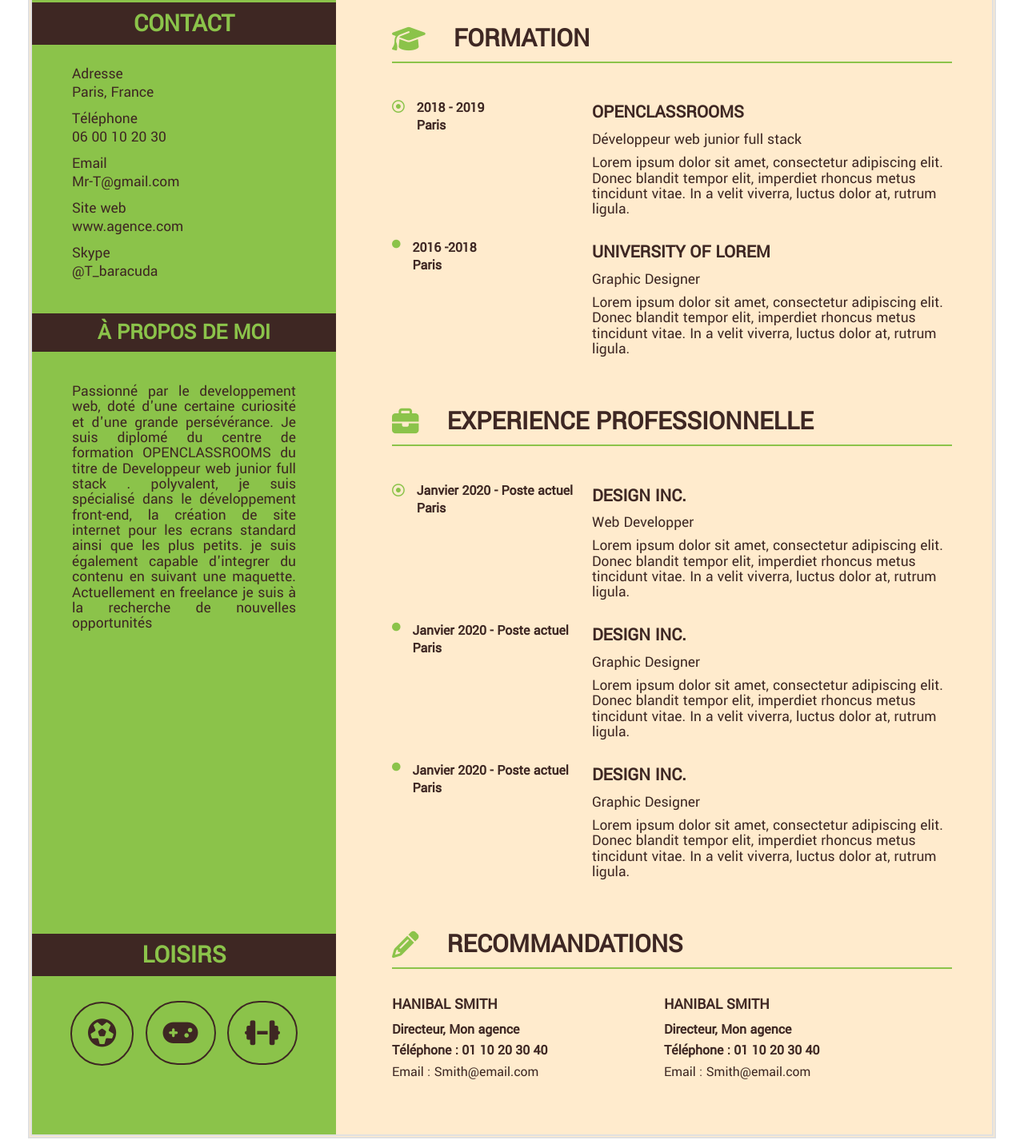
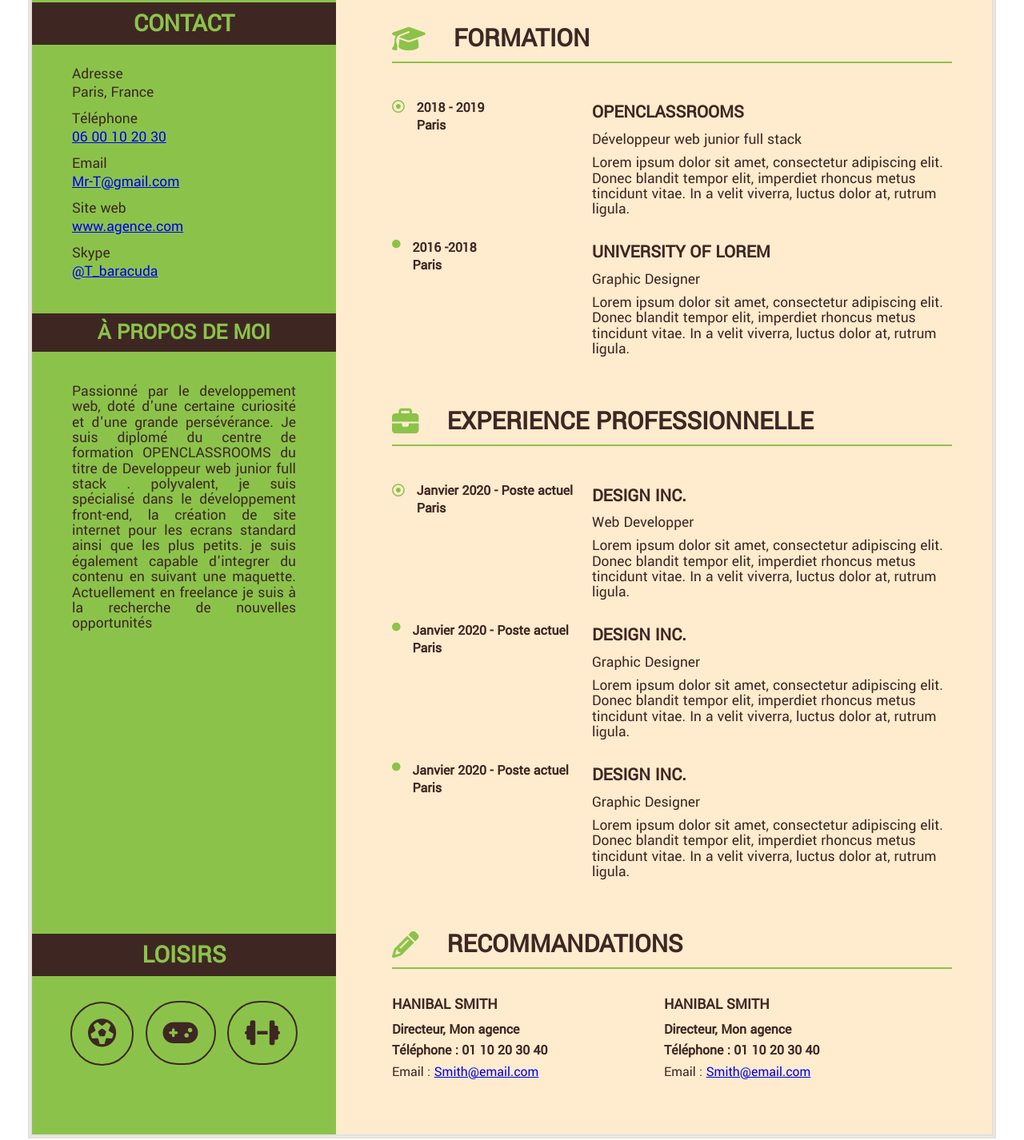
Before and after one commit to Fred-prog/Fred-prog.P2.github.io, a plain HTML site: page index.html in a window 1280 px wide. Shown: the part 346-1772 px from the top of the page at 80% size. Drawn offline with Linux system fonts and the light colour scheme; files whose address does not match are found by name; a web font is replaced by a local one.

Commit message:
modification index

```diff
--- a/index.html
+++ b/index.html
@@ -33,19 +33,19 @@
                     </div>
                     <div class="contact_libele">
                         <p>Téléphone</p>
-                        <p>06 00 10 20 30</p>
+                        <p> <a href="tel:+33600000000">06 00 10 20 30</a></p>
                     </div>
                     <div class="contact_libele">
                         <p>Email</p>
-                        <p>Mr-T@gmail.com</p>
+                        <p><a href="mailto:riendutout@mozzila.org">Mr-T@gmail.com</a></p>
                     </div>
                     <div class="contact_libele">
                         <p>Site web</p>
-                        <p>www.agence.com</p>
+                        <p><a href="https://fred-prog.github.io/">www.agence.com</a></p>
                     </div>
                     <div class="contact_libele">
                         <p>Skype</p>
-                        <p>@T_baracuda</p>
+                        <p> <a href="callto:skype_compte">@T_baracuda</a></p>
                     </div>
                 </div>
             </div>
@@ -145,13 +145,13 @@
                         <h3>HANIBAL SMITH</h3>
                         <p><span>Directeur, Mon agence</span></p>
                         <p><span>Téléphone : 01 10 20 30 40</span></p>
-                        <p>Email : Smith@email.com</p>
+                        <p>Email : <a href= "mailto:riendutout@mozzila.org">Smith@email.com</a></p>
                     </div>
                     <div class="carte2">
                         <h3>HANIBAL SMITH</h3>
                         <p><span>Directeur, Mon agence</span></p>
                         <p><span>Téléphone : 01 10 20 30 40</span></p>
-                        <p>Email : Smith@email.com</p>
+                        <p>Email : <a href= "mailto:riendutout@mozzila.org">Smith@email.com</a></p>
                     </div>
                 </div>
             </section>
```
